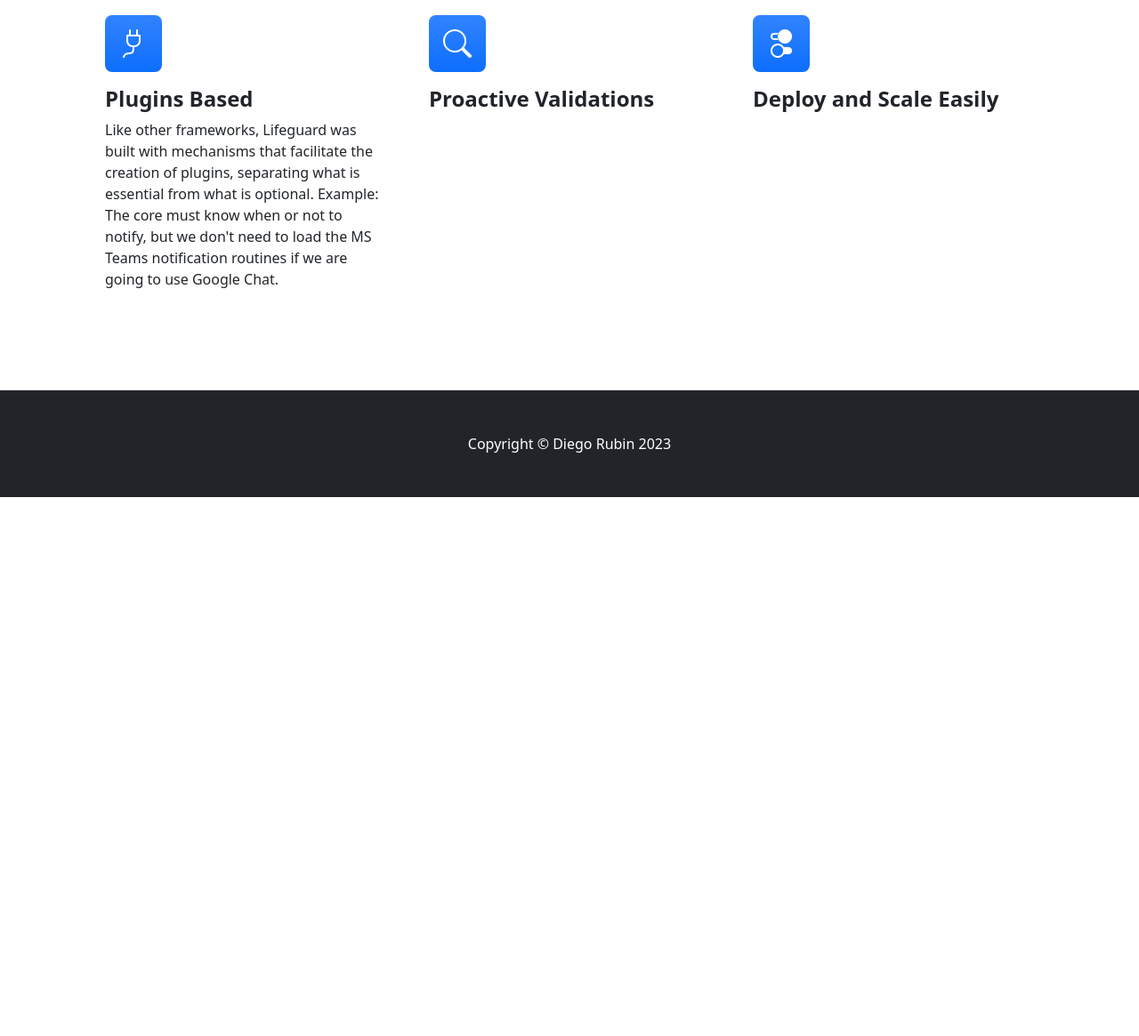
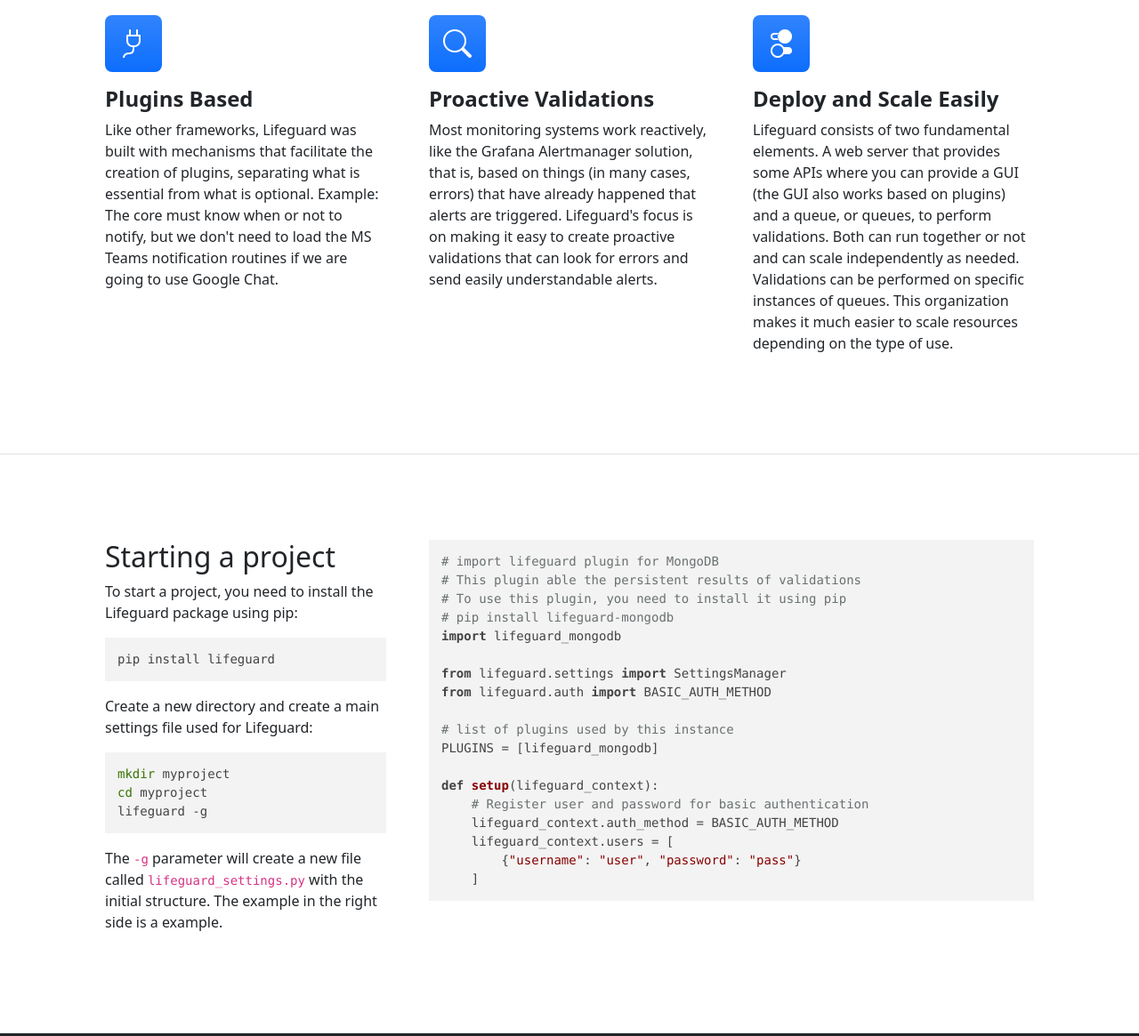
Before and after one commit to LifeguardSystem/lifeguard, a plain HTML site: page docs/index.html in a window 1280 px wide. Shown: the part 700-1865 px from the top of the page at 89% size. Before the commit the page ends 1259 px from the top, so only its background shows below. Drawn offline with nearby package versions, Linux system fonts and the light colour scheme.

Commit message:
chore: adding more infos in the landing page

```diff
--- a/docs/index.html
+++ b/docs/index.html
@@ -18,6 +18,11 @@
     />
     <!-- Core theme CSS (includes Bootstrap)-->
     <link href="css/styles.css" rel="stylesheet" />
+
+    <link
+      rel="stylesheet"
+      href="https://cdnjs.cloudflare.com/ajax/libs/highlight.js/11.7.0/styles/default.min.css"
+    />
   </head>
   <body>
     <!-- Responsive navbar-->
@@ -41,8 +46,8 @@
               <a
                 class="nav-link"
                 target="_blank"
-                href="https://github.com/LifeguardSystem/lifeguard"
-                >Core</a
+                href="https://github.com/LifeguardSystem"
+                >Github</a
               >
             </li>
             <li class="nav-item">
@@ -81,7 +86,7 @@
                 <a
                   class="btn btn-outline-light btn-lg px-4"
                   target="_blank"
-                  href="https://github.com/LifeguardSystem/lifeguard/wiki"
+                  href="https://github.com/LifeguardSystem/lifeguard#readme"
                   >Learn More</a
                 >
               </div>
@@ -116,7 +121,14 @@
               <i class="bi bi-search"></i>
             </div>
             <h2 class="h4 fw-bolder">Proactive Validations</h2>
-            <p></p>
+            <p>
+              Most monitoring systems work reactively, like the Grafana
+              Alertmanager solution, that is, based on things (in many cases,
+              errors) that have already happened that alerts are triggered.
+              Lifeguard's focus is on making it easy to create proactive
+              validations that can look for errors and send easily
+              understandable alerts.
+            </p>
           </div>
           <div class="col-lg-4">
             <div
@@ -125,7 +137,65 @@
               <i class="bi bi-toggles2"></i>
             </div>
             <h2 class="h4 fw-bolder">Deploy and Scale Easily</h2>
-            <p></p>
+            <p>
+              Lifeguard consists of two fundamental elements. A web server that
+              provides some APIs where you can provide a GUI (the GUI also works
+              based on plugins) and a queue, or queues, to perform validations.
+              Both can run together or not and can scale independently as
+              needed. Validations can be performed on specific instances of
+              queues. This organization makes it much easier to scale resources
+              depending on the type of use.
+            </p>
+          </div>
+        </div>
+      </div>
+    </section>
+    <!-- Initing a project -->
+    <section class="py-5 border-bottom" id="starting">
+      <div class="container px-5 my-5">
+        <div class="row gx-5">
+          <div class="col-lg-4 mb-5 mb-lg-0">
+            <h2>Starting a project</h2>
+            <p>
+              To start a project, you need to install the Lifeguard package
+              using pip:
+            </p>
+            <pre><code class="language-bash">pip install lifeguard
+</code></pre>
+            <p>
+              Create a new directory and create a main settings file used for
+              Lifeguard:
+            </p>
+            <pre><code class="language-bash">mkdir myproject
+cd myproject
+lifeguard -g
+</code></pre>
+            <p>
+              The <code>-g</code> parameter will create a new file called
+              <code>lifeguard_settings.py</code> with the initial structure. The
+              example in the right side is a example.
+            </p>
+          </div>
+          <div class="col-lg-8">
+            <pre><code class="language-python"># import lifeguard plugin for MongoDB
+# This plugin able the persistent results of validations
+# To use this plugin, you need to install it using pip
+# pip install lifeguard-mongodb
+import lifeguard_mongodb
+
+from lifeguard.settings import SettingsManager
+from lifeguard.auth import BASIC_AUTH_METHOD
+
+# list of plugins used by this instance
+PLUGINS = [lifeguard_mongodb]
+
+def setup(lifeguard_context):
+    # Register user and password for basic authentication
+    lifeguard_context.auth_method = BASIC_AUTH_METHOD
+    lifeguard_context.users = [
+        {"username": "user", "password": "pass"}
+    ]
+</code></pre>
           </div>
         </div>
       </div>
@@ -176,5 +246,10 @@
     <script src="https://cdn.jsdelivr.net/npm/bootstrap@5.2.3/dist/js/bootstrap.bundle.min.js"></script>
     <!-- Core theme JS-->
     <script src="js/scripts.js"></script>
+    <script src="https://cdnjs.cloudflare.com/ajax/libs/highlight.js/11.7.0/highlight.min.js"></script>
+    <script src="https://cdnjs.cloudflare.com/ajax/libs/highlight.js/11.7.0/languages/python.min.js"></script>
+    <script>
+      hljs.highlightAll();
+    </script>
   </body>
 </html>
```
